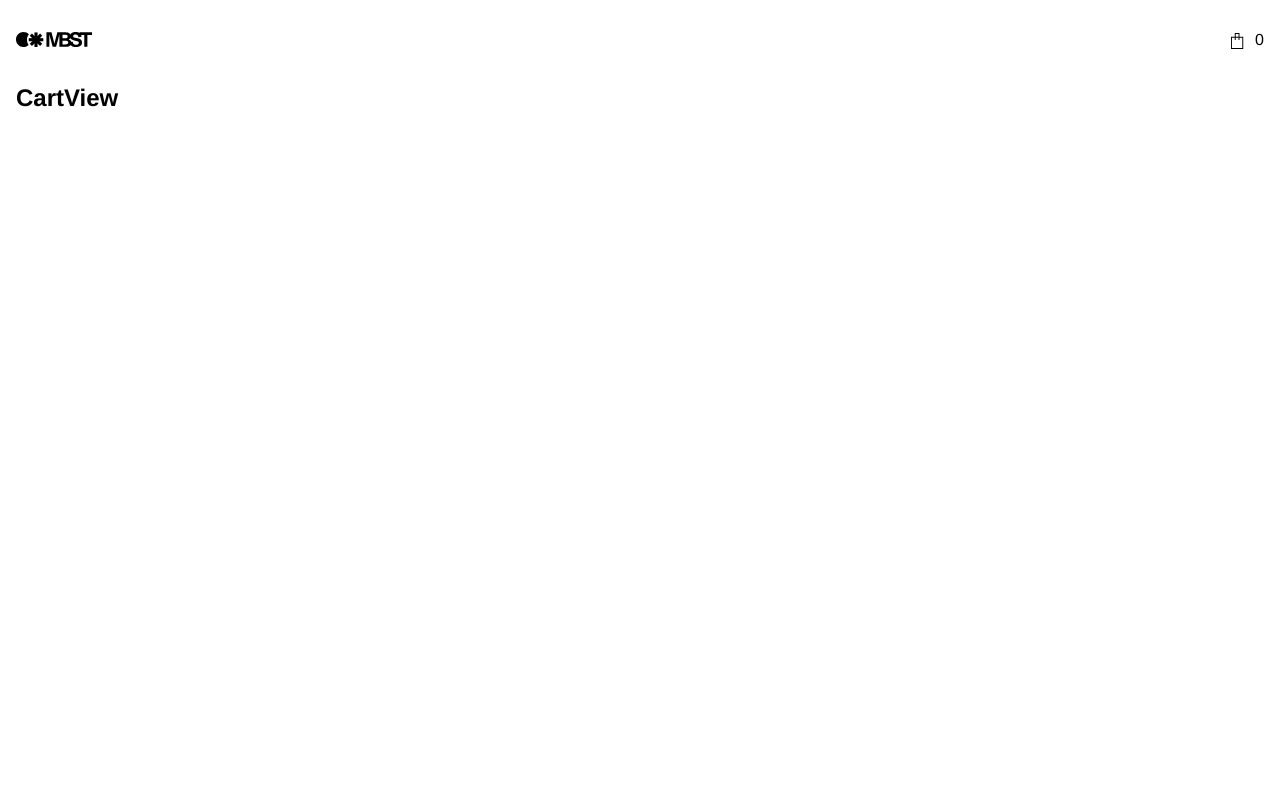
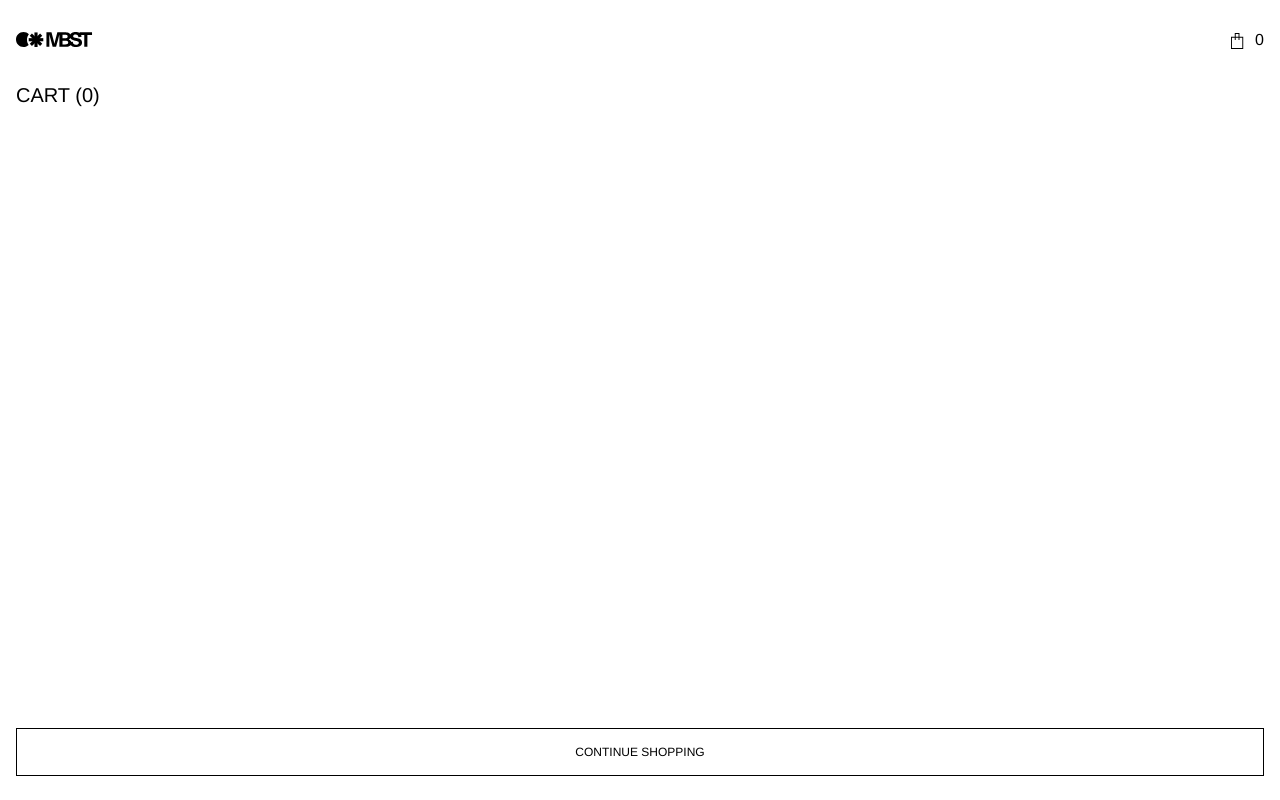
Before and after one commit to AriBussi/alten-challenge, a React (Vite) app: page /cart in a window 1280 px wide. Built offline with nearby package versions, Linux system fonts and the light colour scheme.

Commit message:
add item to cart, cart context

```diff
--- a/src/components/Button.jsx
+++ b/src/components/Button.jsx
@@ -1,6 +1,12 @@
 import { StyledButton } from "./Button.styled";
 
-const Button = ({ variant = "standard", label, isDisabled, onClick }) => {
+const Button = ({
+  variant = "standard",
+  as = "button",
+  label,
+  isDisabled,
+  onClick,
+}) => {
   const handleClick = () => {
     if (!isDisabled && onClick) {
       onClick();
@@ -13,6 +19,7 @@ const Button = ({ variant = "standard", label, isDisabled, onClick }) => {
       onClick={handleClick}
       $disabled={isDisabled}
       $variant={variant}
+      as={as}
     >
       {label}
     </StyledButton>
--- a/src/components/Phone.jsx
+++ b/src/components/Phone.jsx
@@ -1,6 +1,7 @@
-import { useState } from "react";
+import { useState, useContext } from "react";
 import Button from "./Button";
 import Specs from "./Specs";
+import { CartContext } from "../context/cartContext";
 import {
   StyledImage,
   StyledTitle,
@@ -14,6 +15,7 @@ import {
 const Phone = ({ phone }) => {
   const [selectedColor, setSelectedColor] = useState(null);
   const [selectedStorage, setSelectedStorage] = useState(null);
+  const { addToCart } = useContext(CartContext);
 
   return (
     <div>
@@ -75,6 +77,13 @@ const Phone = ({ phone }) => {
         <Button
           label="Añadir"
           isDisabled={!selectedColor || !selectedStorage}
+          onClick={() =>
+            addToCart({
+              name: phone.name,
+              color: selectedColor,
+              storage: selectedStorage,
+            })
+          }
           variant="primary"
         />
       </StyledAddToCartContainer>
--- /dev/null
+++ b/src/context/cartContext.jsx
@@ -0,0 +1,3 @@
+import { createContext } from "react";
+
+export const CartContext = createContext();
--- /dev/null
+++ b/src/context/cartProvider.jsx
@@ -0,0 +1,24 @@
+import { useState, useEffect } from "react";
+import { CartContext } from "./cartContext";
+
+export const CartProvider = ({ children }) => {
+  const [cartItems, setCartItems] = useState(
+    localStorage.getItem("cartItems")
+      ? JSON.parse(localStorage.getItem("cartItems"))
+      : []
+  );
+
+  const addToCart = (item) => {
+    setCartItems([...cartItems, { ...item }]);
+  };
+
+  useEffect(() => {
+    localStorage.setItem("cartItems", JSON.stringify(cartItems));
+  }, [cartItems]);
+
+  return (
+    <CartContext.Provider value={{ cartItems, addToCart }}>
+      {children}
+    </CartContext.Provider>
+  );
+};
--- a/src/main.jsx
+++ b/src/main.jsx
@@ -1,9 +1,12 @@
 import { StrictMode } from "react";
 import { createRoot } from "react-dom/client";
+import { CartProvider } from "./context/cartProvider";
 import App from "./App.jsx";
 
 createRoot(document.getElementById("root")).render(
   <StrictMode>
-    <App />
+    <CartProvider>
+      <App />
+    </CartProvider>
   </StrictMode>
 );
--- a/src/views/CartView.jsx
+++ b/src/views/CartView.jsx
@@ -1,5 +1,45 @@
+import { useContext } from "react";
+import { CartContext } from "../context/cartContext";
+import Button from "../components/Button";
+import {
+  StyledCartCount,
+  StyledCartItem,
+  StyledItemImage,
+  StyledItemPrice,
+  StyledDeleteButton,
+  StyledFooter,
+} from "./CartView.styled";
+
 const CartView = () => {
-  return <h1>CartView</h1>;
+  const { cartItems, removeFromCart } = useContext(CartContext);
+
+  const count = cartItems?.length;
+
+  return (
+    <>
+      <StyledCartCount>cart ({count})</StyledCartCount>
+      {cartItems.length > 0 &&
+        cartItems.map((item) => (
+          <StyledCartItem key={item.name}>
+            <StyledItemImage src={item.color.imageUrl} />
+            <div>
+              <p>{item.name}</p>
+              <p>
+                {item.storage.capacity} | {item.color.name}
+              </p>
+
+              <StyledItemPrice>{item.storage.price} EUR</StyledItemPrice>
+              <StyledDeleteButton type="button" onClick={removeFromCart}>
+                Delete
+              </StyledDeleteButton>
+            </div>
+          </StyledCartItem>
+        ))}
+      <StyledFooter>
+        <Button as="a" label="continue shopping" onClick={() => {}} />
+      </StyledFooter>
+    </>
+  );
 };
 
 export default CartView;
--- /dev/null
+++ b/src/views/CartView.styled.js
@@ -0,0 +1,40 @@
+import styled from "styled-components";
+
+export const StyledCartCount = styled.h2`
+  text-transform: uppercase;
+  font-weight: 300;
+  font-size: 2rem;
+  margin-bottom: 2.4;
+`;
+
+export const StyledCartItem = styled.div`
+  text-transform: uppercase;
+  font-weight: 300;
+  margin-bottom: 4rem;
+  display: flex;
+  align-items: center;
+`;
+
+export const StyledItemImage = styled.img`
+  width: 60vw;
+  max-width: 26rem;
+`;
+
+export const StyledItemPrice = styled.p`
+  margin-top: 2rem;
+`;
+
+export const StyledDeleteButton = styled.button`
+  color: red;
+  border: 0;
+  background-color: ${({ theme }) => theme.colors.white};
+  margin-top: 3.3rem;
+`;
+
+export const StyledFooter = styled.footer`
+  position: absolute;
+  bottom: 0;
+  left: 0;
+  right: 0;
+  padding: 2.4rem 1.6rem;
+`;
```
